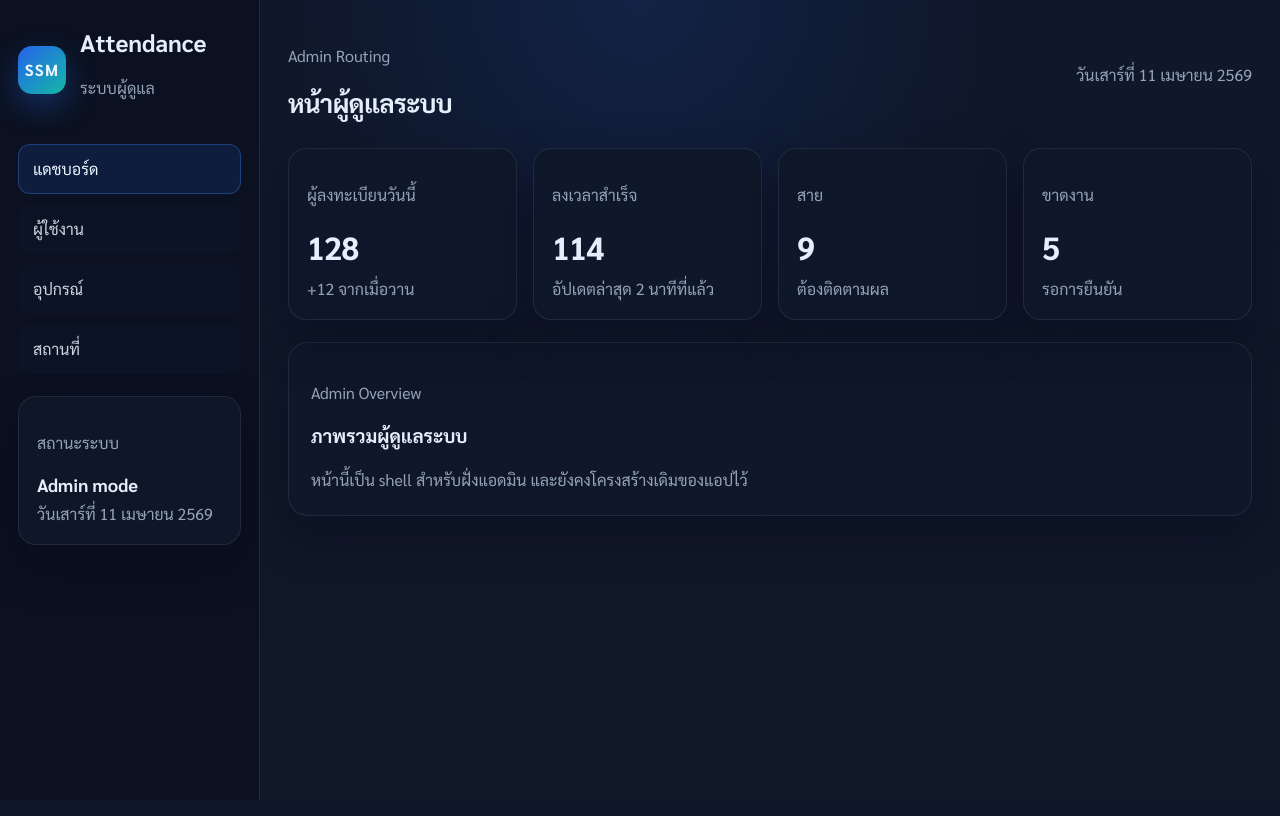
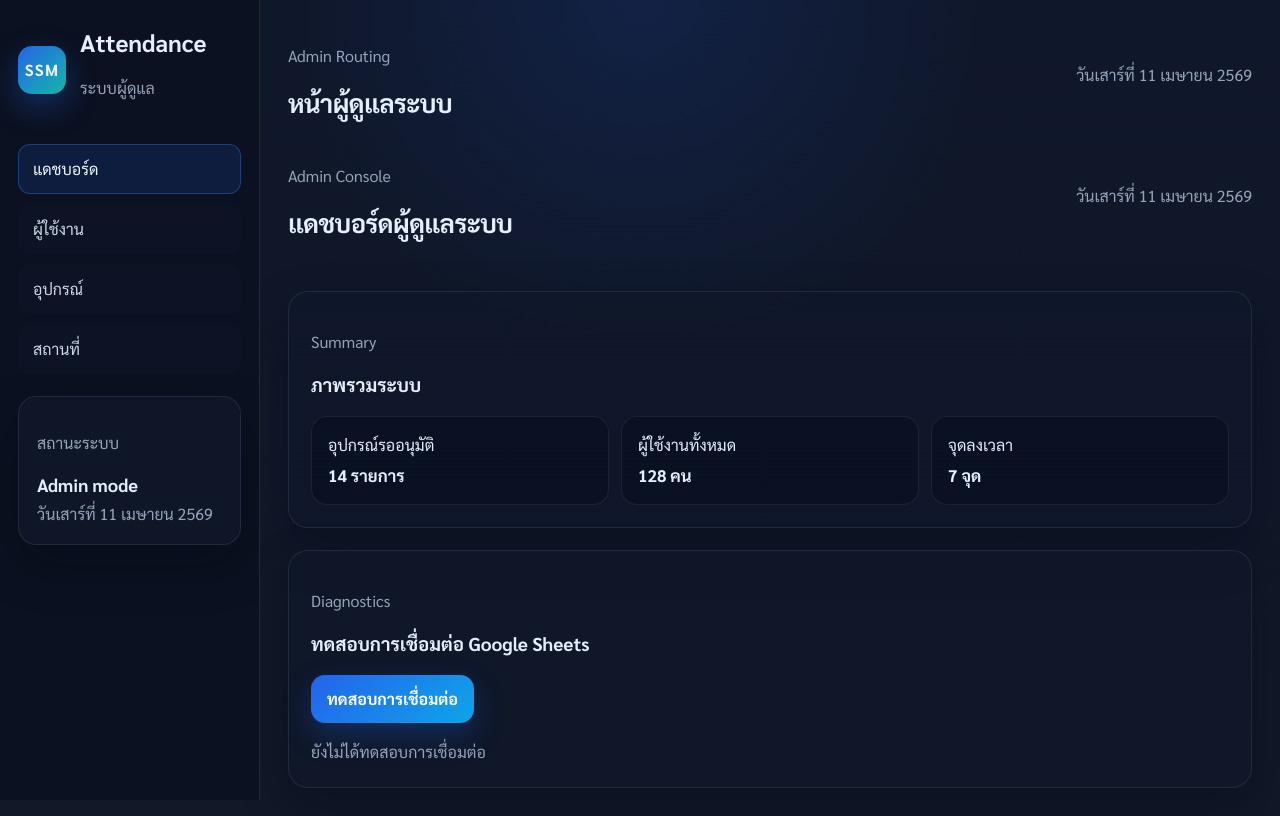
Before and after one commit to kruwae/SSMSodSongKhla, a React (Vite) app: page /admin in a window 1280 px wide. Built offline with nearby package versions, Linux system fonts and the light colour scheme; no server answers.

Commit message:
แก้ bug login

```diff
--- a/src/App.tsx
+++ b/src/App.tsx
@@ -1,6 +1,7 @@
 import { useMemo } from 'react'
 import { Navigate, Outlet, Route, Routes, useLocation, useNavigate } from 'react-router-dom'
 import RoleNav from './components/RoleNav'
+import AdminDashboardPage from './pages/admin/AdminDashboardPage'
 import AdminDevicesPage from './pages/admin/AdminDevicesPage'
 import AdminLocationsPage from './pages/admin/AdminLocationsPage'
 import AdminUsersPage from './pages/admin/AdminUsersPage'
@@ -9,20 +10,7 @@
 import UserHistoryPage from './pages/user/UserHistoryPage'
 import './App.css'
 
-type StatCard = {
-  label: string
-  value: string
-  delta: string
-}
-
 type AppRole = 'user' | 'admin'
-
-const stats: StatCard[] = [
-  { label: 'ผู้ลงทะเบียนวันนี้', value: '128', delta: '+12 จากเมื่อวาน' },
-  { label: 'ลงเวลาสำเร็จ', value: '114', delta: 'อัปเดตล่าสุด 2 นาทีที่แล้ว' },
-  { label: 'สาย', value: '9', delta: 'ต้องติดตามผล' },
-  { label: 'ขาดงาน', value: '5', delta: 'รอการยืนยัน' },
-]
 
 export function ProtectedRoute({ role }: { role: AppRole }) {
   const location = useLocation()
@@ -124,31 +112,6 @@
   )
 }
 
-function AdminDashboardPage() {
-  return (
-    <>
-      <section className="stats-grid">
-        {stats.map((stat) => (
-          <article className="stat-card" key={stat.label}>
-            <p>{stat.label}</p>
-            <h3>{stat.value}</h3>
-            <span>{stat.delta}</span>
-          </article>
-        ))}
-      </section>
-
-      <section className="panel summary-panel">
-        <div className="panel-heading">
-          <div>
-            <p className="eyebrow">Admin Overview</p>
-            <h3>ภาพรวมผู้ดูแลระบบ</h3>
-          </div>
-        </div>
-        <p className="helper-text">หน้านี้เป็น shell สำหรับฝั่งแอดมิน และยังคงโครงสร้างเดิมของแอปไว้</p>
-      </section>
-    </>
-  )
-}
 
 function App() {
   return <AppRoutes />
@@ -169,7 +132,12 @@
       </Route>
       <Route element={<ProtectedRoute role="admin" />}>
         <Route path="/admin" element={<RouteShell role="admin" />}>
-          <Route index element={<AdminDashboardPage />} />
+          <Route index element={<AdminDashboardPage today={new Date().toLocaleDateString('th-TH', {
+            weekday: 'long',
+            day: '2-digit',
+            month: 'long',
+            year: 'numeric',
+          })} />} />
           <Route path="users" element={<AdminUsersPage />} />
           <Route path="devices" element={<AdminDevicesPage />} />
           <Route path="locations" element={<AdminLocationsPage />} />
```
